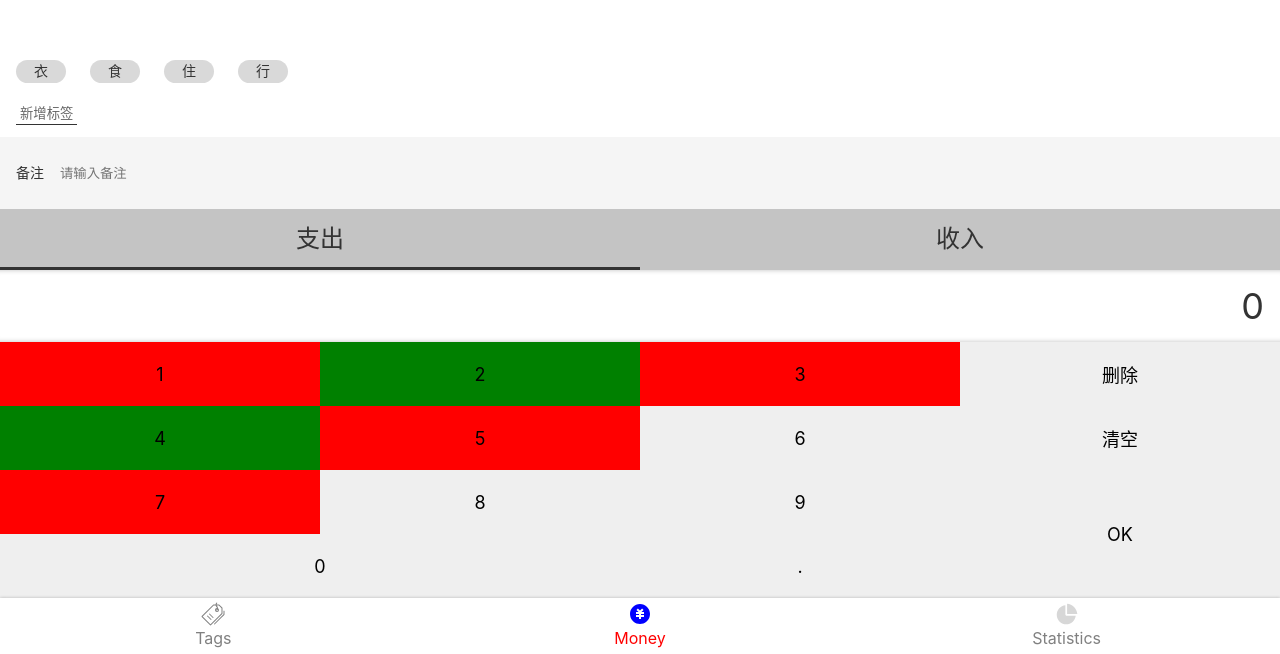
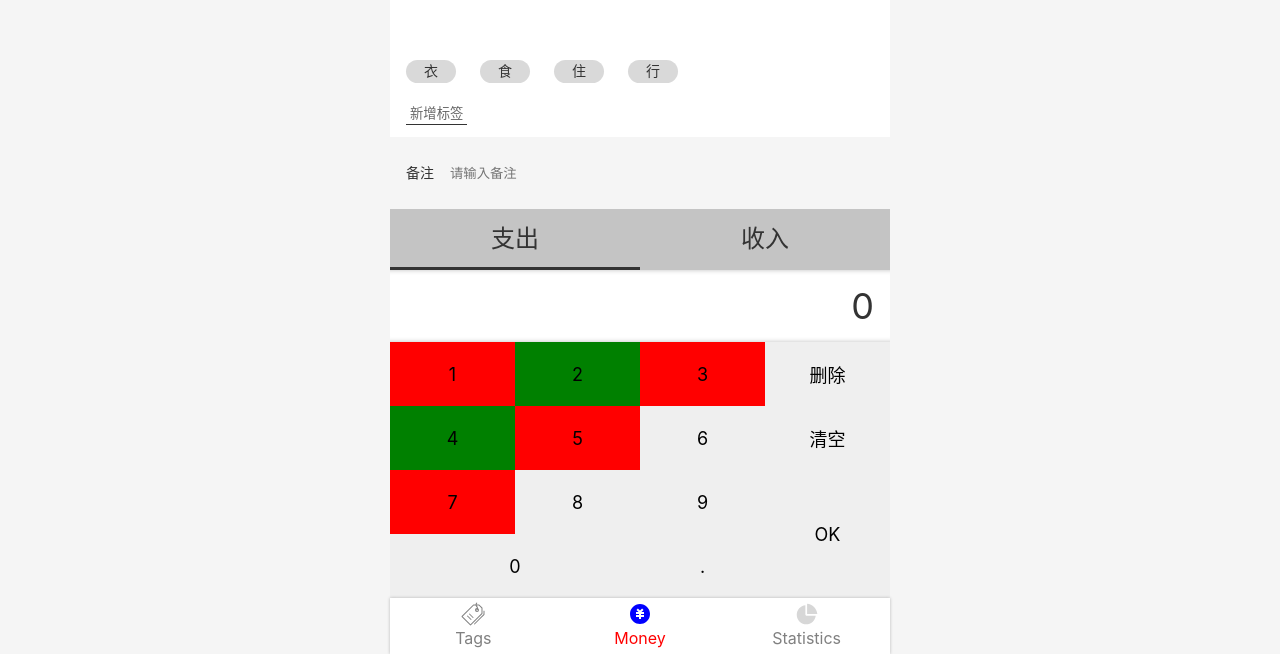
Before and after one commit to flaChang/bookkeeping-sourceCode, a React app: page /#/money in a window 1280 px wide. Shown: the part 146-800 px from the top of the page. Built offline with nearby package versions, Linux system fonts and the light colour scheme.

Commit message:
优化滚动逻辑

```diff
--- a/src/Components/layout.tsx
+++ b/src/Components/layout.tsx
@@ -6,26 +6,35 @@ const Wrapper = styled.div`
   height: 100vh;
   display: flex;
   flex-direction: column;
+  max-width: 500px;
+  margin: auto;
+
 `
 const Main = styled.div`
   flex-grow: 1;
   overflow: auto;
+  &::-webkit-scrollbar {
+    /*隐藏滚轮*/
+    display: none;
+  }
+
 `
 type Props = {
     className?:string
     scrollTop?:number
 }
-const Layout: React.FC<Props> = (props: any) => {
+const Layout: React.FC<Props> = (props) => {
     const mainRef = useRef<HTMLDivElement>(null)
     useEffect(()=>{
         setTimeout(()=>{
             if(!mainRef.current){return}
-            mainRef.current.scrollTop=props.scrollTop!
+            mainRef.current.scrollTop = props.scrollTop!
+            console.log(mainRef.current.scrollTop);
         },0)
     },[props.scrollTop])
     return (
         <Wrapper>
-            <Main className={props.className}>
+            <Main ref={mainRef} className={props.className}>
                 {props.children}
             </Main>
             <Nav/>
--- a/src/views/money.tsx
+++ b/src/views/money.tsx
@@ -41,7 +41,7 @@ function Money() {
 
     }
     return (
-        <MyLayout scrollTop={9999}>
+        <MyLayout scrollTop={999}>
             <TagsSection value={selected.tagIds}
                          onChange={(tagIds) => onChange({tagIds})}/>
             <NotesSection value={selected.note}
--- a/src/views/money/NotesSection.tsx
+++ b/src/views/money/NotesSection.tsx
@@ -1,5 +1,5 @@
 import styled from "styled-components";
-import React, {ChangeEventHandler, useRef} from "react";
+import React, {ChangeEventHandler} from "react";
 import {Input} from "Components/Input";
 
 const Wrapper = styled.section`
```
